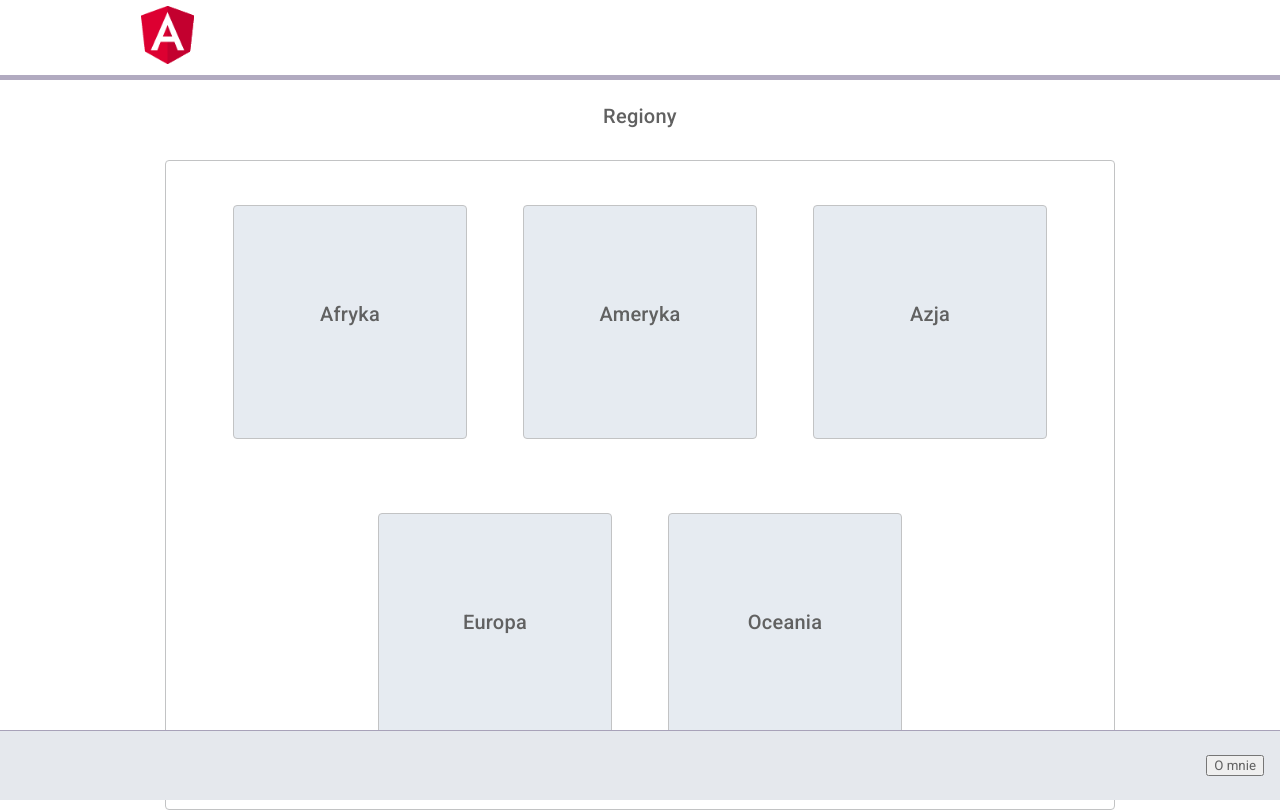
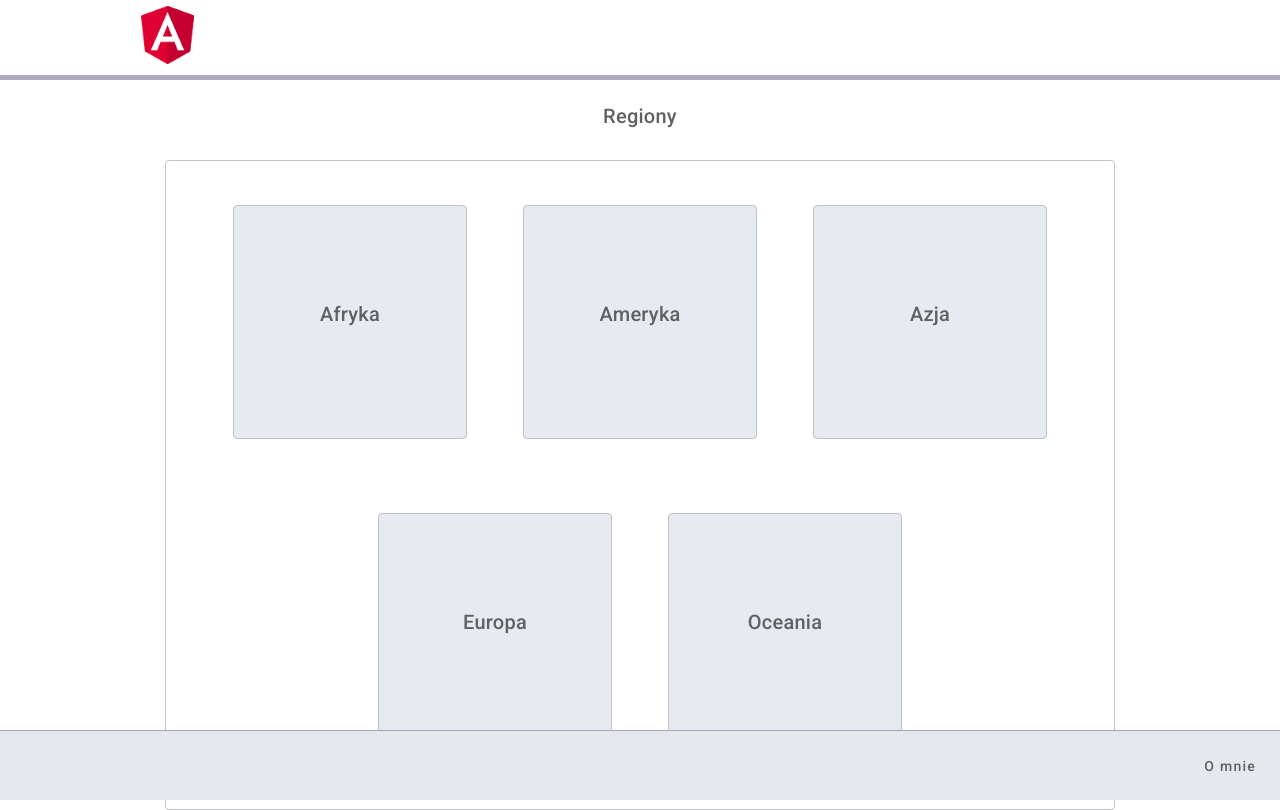
Before and after one commit to GuschinS/rest-countries-api, an Angular app: page / in a window 1280 px wide. Built offline with nearby package versions, Linux system fonts and the light colour scheme.

Commit message:
feat: mat-button

```diff
--- a/src/app/my-app/components/footer/footer.component.html
+++ b/src/app/my-app/components/footer/footer.component.html
@@ -1,5 +1,4 @@
 <footer class="footer">
 <!--  <button class="btn btn-secondary" (click)="openModal()">O mnie</button>-->
-  <button class="btn btn-secondary">O mnie</button>
-
+  <button mat-button>O mnie</button>
 </footer>
--- a/src/app/my-app/my-app.module.ts
+++ b/src/app/my-app/my-app.module.ts
@@ -7,6 +7,7 @@ import { RegionComponent } from './pages/region/region.component';
 import { CountryComponent } from './pages/country/country.component';
 import { CountryDetailsComponent } from './pages/country-details/country-details.component';
 import { RouterLink } from '@angular/router';
+import { MaterialModule } from '../material/material.module';
 
 @NgModule({
   declarations: [
@@ -17,6 +18,6 @@ import { RouterLink } from '@angular/router';
     CountryComponent,
     CountryDetailsComponent,
   ],
-  imports: [CommonModule, RouterLink],
+  imports: [CommonModule, RouterLink, MaterialModule],
 })
 export class MyAppModule {}
```
Also changed, not shown: src/app/material/material.module.ts (+5 -10 lines).
